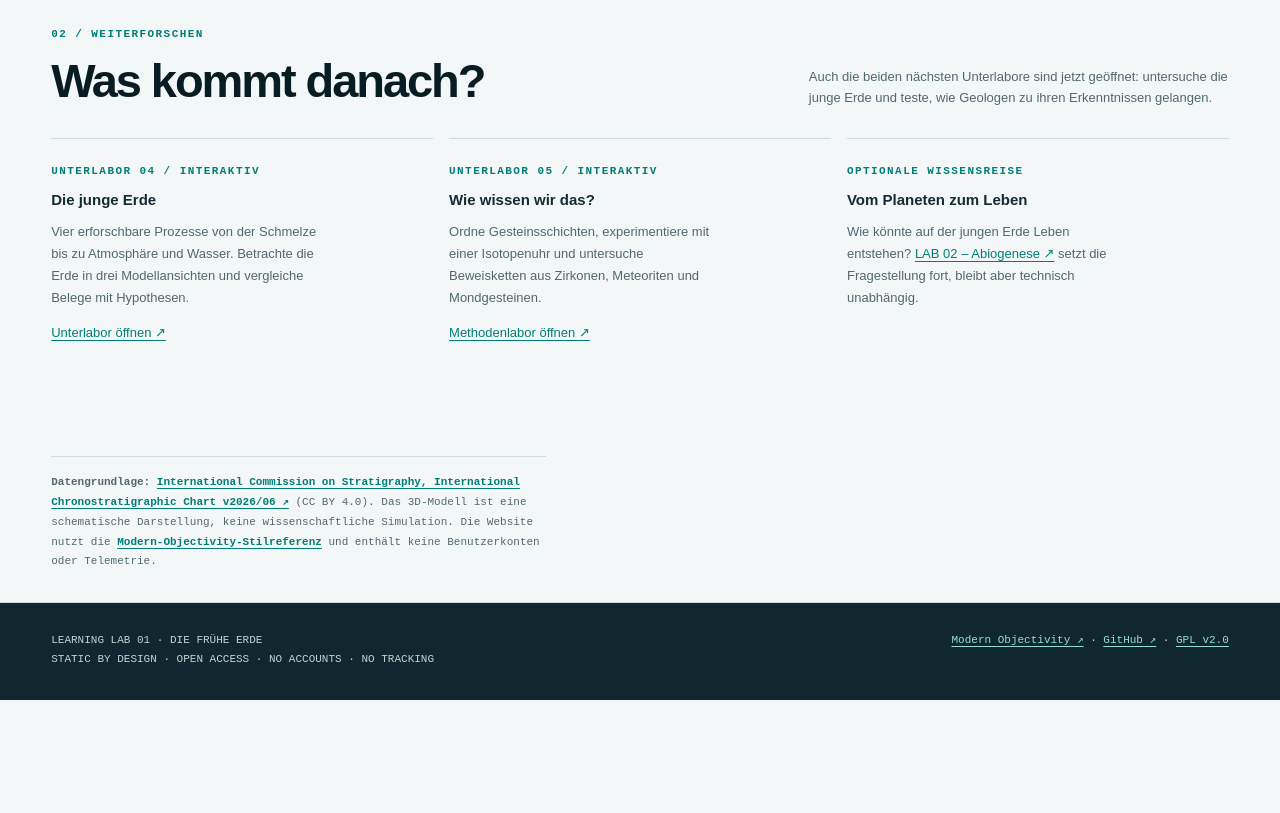
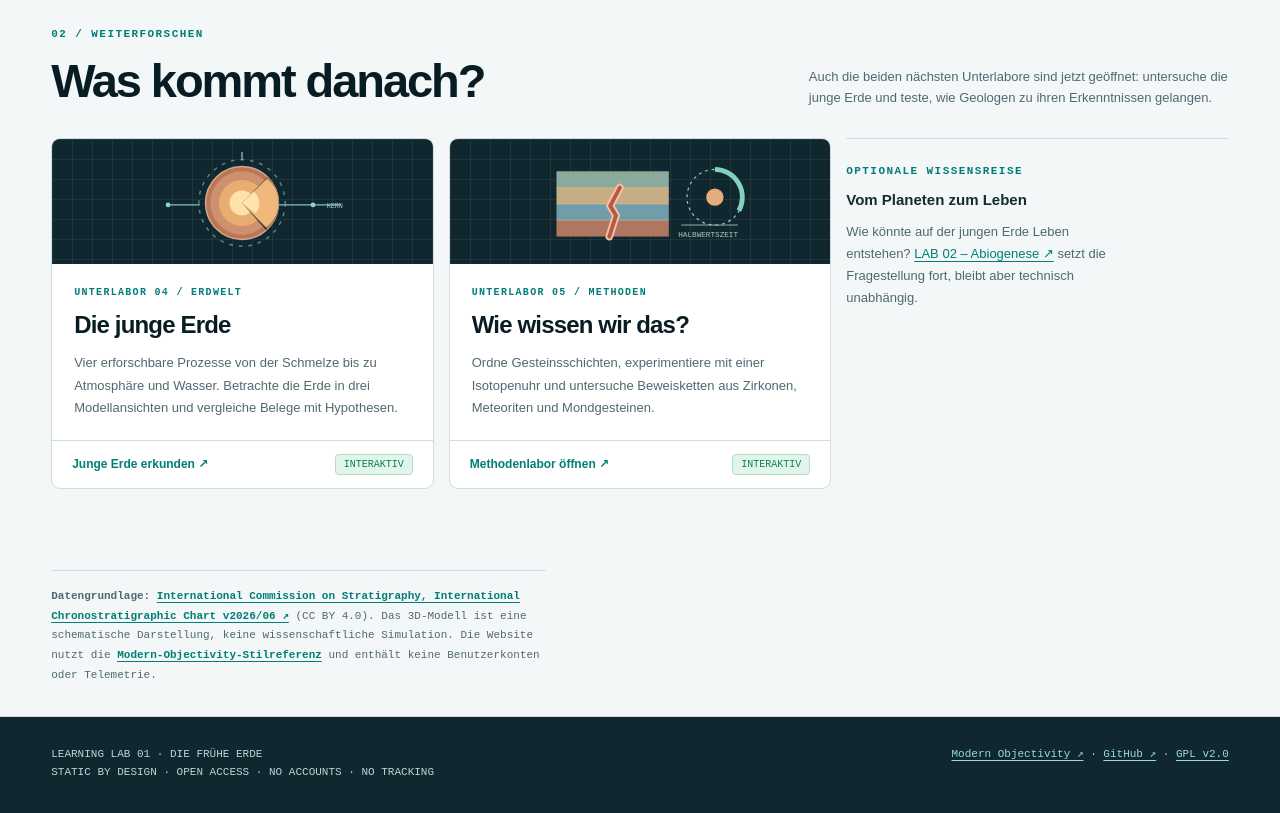
Before and after one commit to philippklinz/lab-early-earth, a plain HTML site: page index.html in a window 1280 px wide. Shown: the part 1300-2113 px from the top of the page. Before the commit the page ends 2000 px from the top, so only its background shows below. Drawn offline with Linux system fonts and the light colour scheme.

Commit message:
style: present Earth labs 04 and 05 as matching illustrated module cards

```diff
--- a/index.html
+++ b/index.html
@@ -69,10 +69,60 @@
 </div>
 </div></section>
 <section class="earth-wrap earth-mini"><div class="earth-section-heading"><div><div class="earth-overline">02 / WEITERFORSCHEN</div><h2>Was kommt danach?</h2></div><p>Auch die beiden nächsten Unterlabore sind jetzt geöffnet: untersuche die junge Erde und teste, wie Geologen zu ihren Erkenntnissen gelangen.</p></div>
-<div class="earth-mini-grid">
- <div class="earth-mini-item"><span class="earth-overline">UNTERLABOR 04 / INTERAKTIV</span><strong>Die junge Erde</strong><p>Vier erforschbare Prozesse von der Schmelze bis zu Atmosphäre und Wasser. Betrachte die Erde in drei Modellansichten und vergleiche Belege mit Hypothesen.</p><p><a href="04_junge_erde.html">Unterlabor öffnen ↗</a></p></div>
- <div class="earth-mini-item"><span class="earth-overline">UNTERLABOR 05 / INTERAKTIV</span><strong>Wie wissen wir das?</strong><p>Ordne Gesteinsschichten, experimentiere mit einer Isotopenuhr und untersuche Beweisketten aus Zirkonen, Meteoriten und Mondgesteinen.</p><p><a href="05_geologische_methoden.html">Methodenlabor öffnen ↗</a></p></div>
- <div class="earth-mini-item"><span class="earth-overline">OPTIONALE WISSENSREISE</span><strong>Vom Planeten zum Leben</strong><p>Wie könnte auf der jungen Erde Leben entstehen? <a href="https://philippklinz.github.io/lab-abiogenesis/">LAB 02 – Abiogenese ↗</a> setzt die Fragestellung fort, bleibt aber technisch unabhängig.</p></div>
+<div class="earth-card-grid">
+  <article class="earth-module-card">
+    <div class="earth-module-art">
+      <svg viewBox="0 0 250 110" fill="none" aria-hidden="true">
+        <defs><clipPath id="young-earth-clip"><circle cx="125" cy="56" r="38"/></clipPath></defs>
+        <circle cx="125" cy="56" r="45" stroke="#6bb2af" stroke-width="1.5" stroke-dasharray="4 6" opacity=".7"/>
+        <circle cx="125" cy="56" r="38" fill="#bd7655" stroke="#cfa98c" stroke-width="1.5"/>
+        <g clip-path="url(#young-earth-clip)">
+          <circle cx="125" cy="56" r="33" fill="#cf9070"/>
+          <circle cx="125" cy="56" r="24" fill="#e9ad71"/>
+          <circle cx="125" cy="56" r="13" fill="#ffe1ab"/>
+          <path d="M125 56L164 16V100Z" fill="#14333b" opacity=".87"/>
+          <path d="M125 56L160 21A38 38 0 0 1 160 92Z" fill="#d28c61" opacity=".85"/>
+          <path d="M125 56L151 31A31 31 0 0 1 150 81Z" fill="#f0b87a"/>
+          <path d="M125 56L137 44A16 16 0 0 1 139 67Z" fill="#ffe4b0"/>
+        </g>
+        <path d="M81 58H49M163 58h35M125 11V3" stroke="#80c1b9" stroke-width="1.4"/>
+        <circle cx="48" cy="58" r="2.5" fill="#8ed3c6"/><circle cx="199" cy="58" r="2.5" fill="#8ed3c6"/>
+        <path d="M201 58h27" stroke="#80c1b9" stroke-width="1.4"/>
+        <text x="230" y="61" fill="#9fcfc4" font-family="monospace" font-size="7" text-anchor="end">KERN</text>
+      </svg>
+    </div>
+    <div class="earth-module-body">
+      <div class="earth-overline">UNTERLABOR 04 / ERDWELT</div>
+      <h3>Die junge Erde</h3>
+      <p>Vier erforschbare Prozesse von der Schmelze bis zu Atmosphäre und Wasser. Betrachte die Erde in drei Modellansichten und vergleiche Belege mit Hypothesen.</p>
+    </div>
+    <div class="earth-module-bottom"><a href="04_junge_erde.html">Junge Erde erkunden ↗</a><span class="earth-stage-tag live">INTERAKTIV</span></div>
+  </article>
+  <article class="earth-module-card">
+    <div class="earth-module-art">
+      <svg viewBox="0 0 250 110" fill="none" aria-hidden="true">
+        <rect x="38" y="23" width="117" height="17" fill="#8aaa9c"/>
+        <rect x="38" y="40" width="117" height="17" fill="#c8ad84"/>
+        <rect x="38" y="57" width="117" height="17" fill="#729ca8"/>
+        <rect x="38" y="74" width="117" height="17" fill="#af7661"/>
+        <path d="M38 40H155M38 57H155M38 74H155" stroke="#e6d7be" stroke-width="1" opacity=".55"/>
+        <path d="M93 91L100 69L94 59L104 40" stroke="#f2c2a5" stroke-width="8" stroke-linecap="round"/>
+        <path d="M93 91L100 69L94 59L104 40" stroke="#b65942" stroke-width="4" stroke-linecap="round"/>
+        <circle cx="203" cy="50" r="29" stroke="#94c7bb" stroke-width="1.3" stroke-dasharray="3 4"/>
+        <path d="M203 21A29 29 0 0 1 228 64" stroke="#82d1be" stroke-width="5"/>
+        <circle cx="203" cy="50" r="9" fill="#e6ac79"/>
+        <path d="M168 79H227" stroke="#8dbbb1" stroke-width="1"/>
+        <text x="196" y="91" fill="#a1ccc0" font-family="monospace" font-size="8" text-anchor="middle">HALBWERTSZEIT</text>
+      </svg>
+    </div>
+    <div class="earth-module-body">
+      <div class="earth-overline">UNTERLABOR 05 / METHODEN</div>
+      <h3>Wie wissen wir das?</h3>
+      <p>Ordne Gesteinsschichten, experimentiere mit einer Isotopenuhr und untersuche Beweisketten aus Zirkonen, Meteoriten und Mondgesteinen.</p>
+    </div>
+    <div class="earth-module-bottom"><a href="05_geologische_methoden.html">Methodenlabor öffnen ↗</a><span class="earth-stage-tag live">INTERAKTIV</span></div>
+  </article>
+  <div class="earth-mini-item"><span class="earth-overline">OPTIONALE WISSENSREISE</span><strong>Vom Planeten zum Leben</strong><p>Wie könnte auf der jungen Erde Leben entstehen? <a href="https://philippklinz.github.io/lab-abiogenesis/">LAB 02 – Abiogenese ↗</a> setzt die Fragestellung fort, bleibt aber technisch unabhängig.</p></div>
 </div></section>
 <div class="earth-wrap"><p class="earth-source"><strong>Datengrundlage:</strong> <a href="https://stratigraphy.org/chart/">International Commission on Stratigraphy, International Chronostratigraphic Chart v2026/06 ↗</a> (CC BY 4.0). Das 3D-Modell ist eine schematische Darstellung, keine wissenschaftliche Simulation. Die Website nutzt die <a href="https://philippklinz.github.io/modern-objectivity-style/">Modern-Objectivity-Stilreferenz</a> und enthält keine Benutzerkonten oder Telemetrie.</p></div>
 </main>
```
